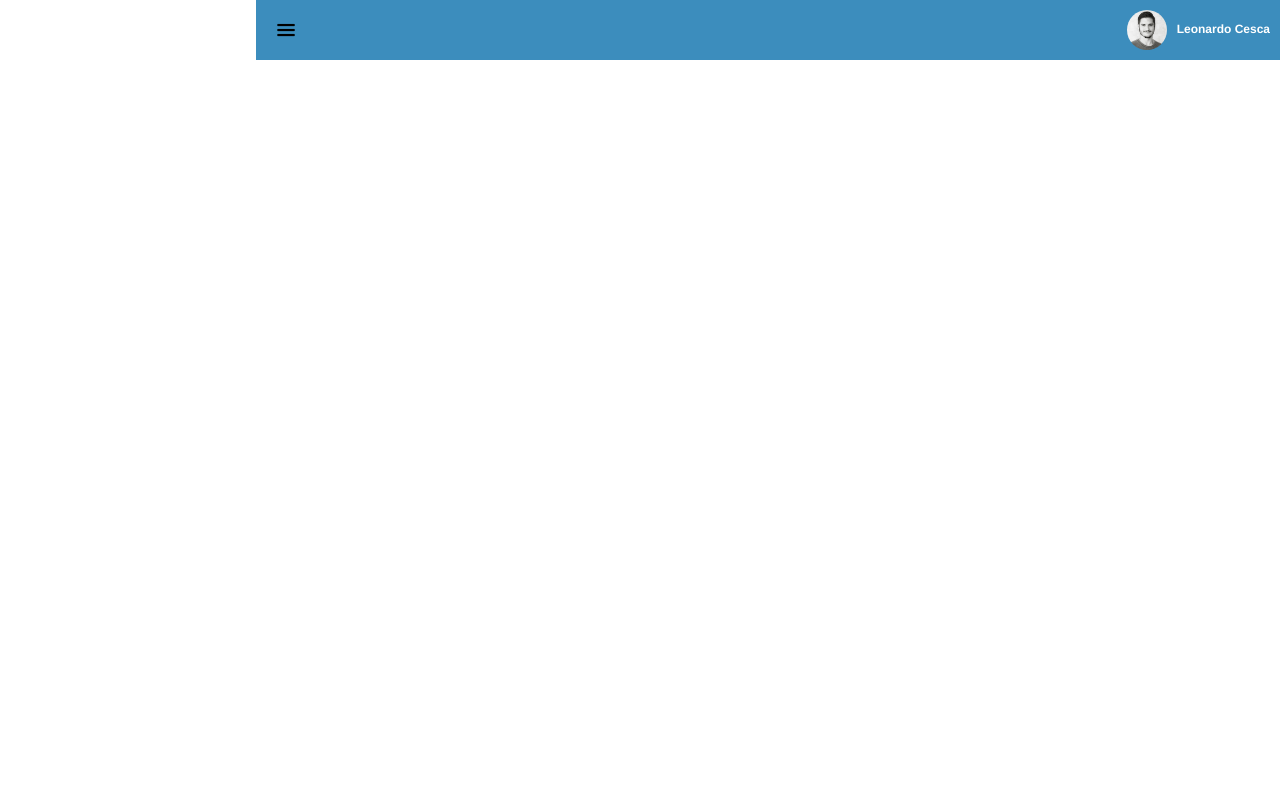
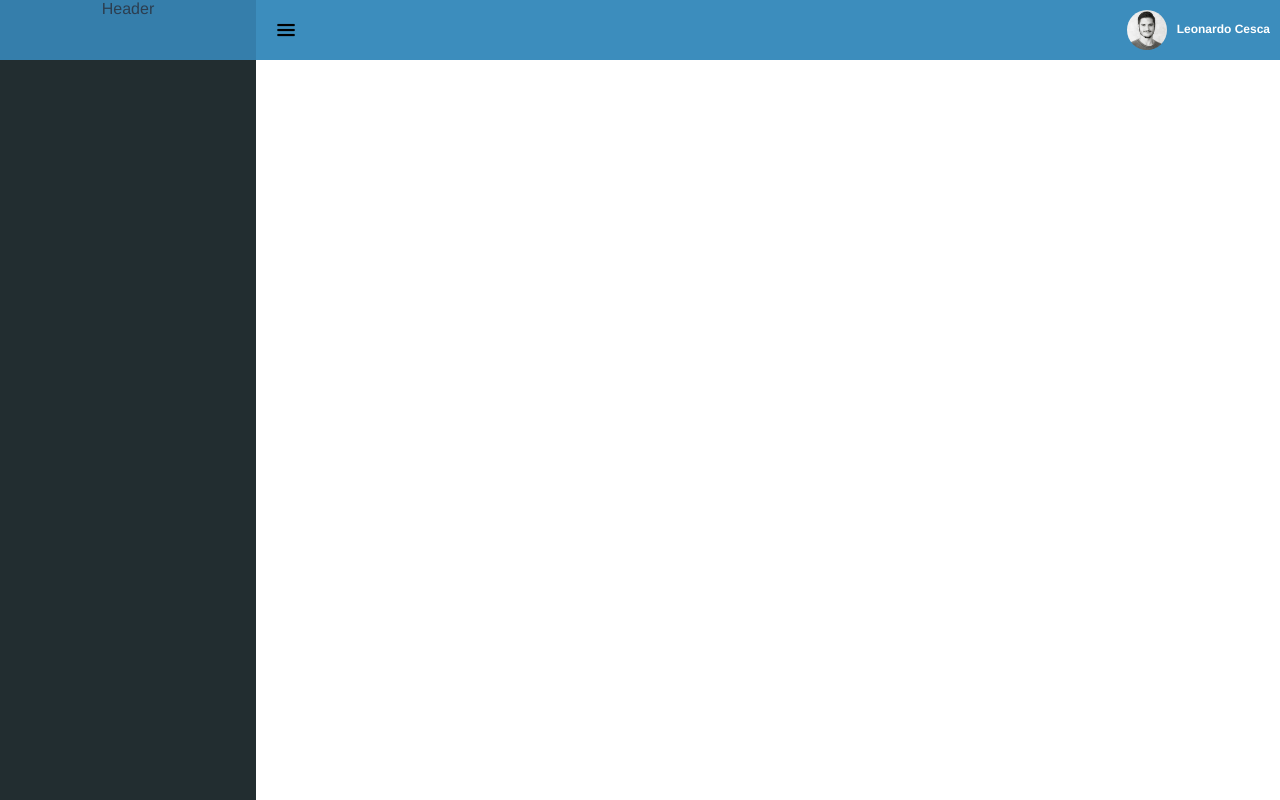
Before and after one commit to LeonardoCesca/trilha-front-2019, a Vue app in the folder challenge-dashboard/: page / in a window 1280 px wide. Built offline with nearby package versions, Linux system fonts and the light colour scheme.

Commit message:
ADD more modifications

```diff
--- a/challenge-dashboard/src/App.vue
+++ b/challenge-dashboard/src/App.vue
@@ -1,16 +1,19 @@
 <template>
   <div id="app">
     <Header></Header>
+    <Aside></Aside>
   </div>
 </template>
 
 <script>
 import Header from "./components/Header.vue";
+import Aside from "./components/Aside.vue";
 
 export default {
   name: "app",
   components: {
-    Header
+    Header,
+    Aside
   }
 };
 </script>
--- /dev/null
+++ b/challenge-dashboard/src/components/Aside.vue
@@ -0,0 +1,31 @@
+<template>
+  <aside>
+    <header>
+      <p>Header</p>
+    </header>
+  </aside>
+</template>
+
+<script>
+export default {};
+</script>
+
+<style scoped>
+aside {
+  background-color: #222d30;
+  margin: 0;
+  padding: 0;
+  height: 100vh;
+  width: 20%;
+}
+
+header {
+  background: #357eab;
+  height: 59.9px;
+}
+
+p {
+  margin: 0;
+  padding: 0;
+}
+</style>
```
